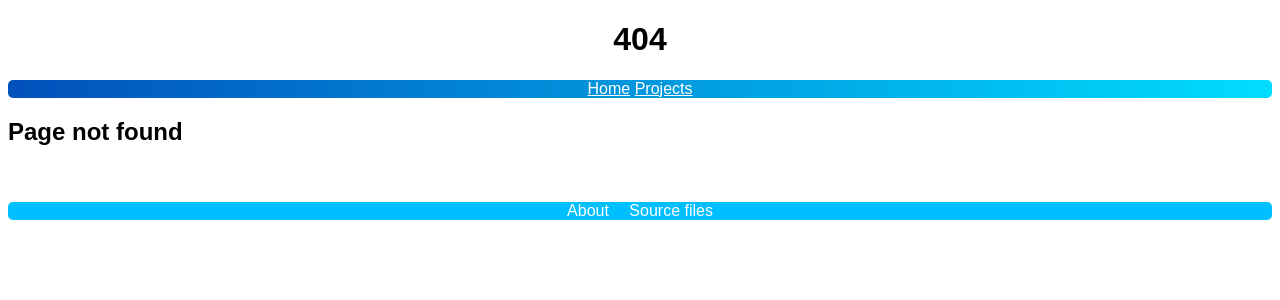
After one commit to GordonZhang2024/website, a Flask app: template templates/404.html in a window 1280 px wide. The commit adds this page. Shown: the top 300 px of the page. Run offline with Flask 3, Linux system fonts and the light colour scheme; the template is opened without the code that fills it, so the values that code supplies are empty; some libraries are stand-ins or nearby versions.

Commit message:
Add some files

```diff
--- a/app.py
+++ b/app.py
@@ -4,10 +4,6 @@ from passwd import db_passwd  # Set your password as db_passwd in passwd.py
 
 db = connect('GordonZhang.mysql.pythonanywhere-services.com', 'GordonZhang', db_passwd, 'GordonZhang$website')
 cursor = db.cursor()
-
-cursor.execute('SELECT * FROM projects')
-projects_list = cursor.fetchall()
-projects = list(projects_list)
 
 app = Flask(__name__)
 
@@ -17,7 +13,11 @@ def index():
 
 @app.route('/projects/')
 def projects():
-    return render_template('projects.html', projects_list=projects_list)
+    cursor.execute('SELECT * FROM projects')
+    projects_list = cursor.fetchall()
+    projects = list(projects_list)
+    lenth = len(projects_list)
+    return render_template('projects.html', projects_list=projects_list, lenth=lenth)
 
 @app.route('/projects/tkMarker/')
 def tkmarker():
@@ -30,3 +30,8 @@ def robotstxt():
 @app.route('/sitemap.xml')
 def sitemap():
     return send_file('sitemap.xml')
+
+
+@app.errorhandler(404)
+def pagenotfound(arg):
+    return render_template('404.html'), 404
--- /dev/null
+++ b/templates/404.html
@@ -0,0 +1,7 @@
+{% extends 'base.html' %}
+{% block title %}
+<center><h1>404</h1></center>
+{% endblock %}
+{% block content %}
+<h2>Page not found</h2>
+{% endblock %}
--- a/templates/index.html
+++ b/templates/index.html
@@ -4,8 +4,6 @@
     <h2 class="subtitle">Gordon Zhang's website</h2>
 {% endblock %}
 {% block content %}
-
-<title>GordonZhang2024 | Config files for my GitHub profile.</title>
 
   <body>
     <div class="info">
--- a/templates/projects.html
+++ b/templates/projects.html
@@ -4,6 +4,7 @@
 {% endblock %}
 
 {% block content %}
+    <h3>{{ lenth }} pinned projects</h3>
     <ul>
         {% for p in projects_list %}
         <span class="projects">
```
